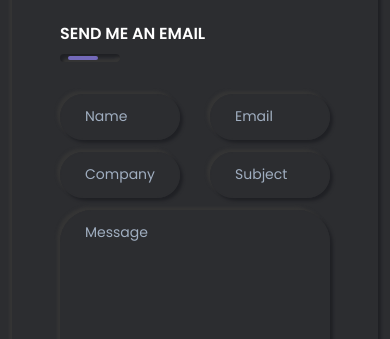
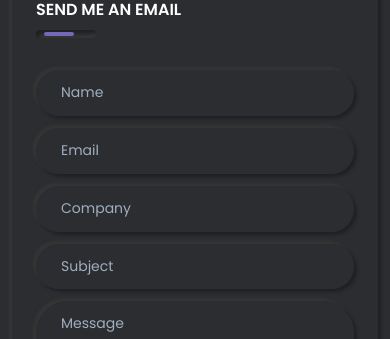
Before and after one commit to sir-radar/portfolio, a Vue app: page /contact in a window 390 px wide. Shown: the part 1458-1797 px from the top of the page. Built offline with nearby package versions, Linux system fonts and the light colour scheme.

Commit message:
fix issue with mobile responsiveness

```diff
--- a/src/App.vue
+++ b/src/App.vue
@@ -47,7 +47,7 @@
 
       <div class="z-10 w-full md:w-3/4 md:pr-2">
         <router-view
-          class="p-12 bg-app-black rounded-2 shadow-app"
+          class="p-6 md:p-12 bg-app-black rounded-2 shadow-app"
           :class="{'bg-app-light shadow-app-light': state.theme === 'light'}"
           v-slot="{ Component }">
           <transition name="fade" mode="out-in">
--- a/src/components/ProjectFrame.vue
+++ b/src/components/ProjectFrame.vue
@@ -1,5 +1,5 @@
 <template>
-  <div class="relative w-1/3 px-4 py-4">
+  <div class="relative w-full px-4 py-4 md:w-1/3">
     <div
       class="p-2 shadow-app-inner h-188 rounded-1"
       :class="{'shadow-app-light-inner': state.theme === 'light'}"
--- a/src/pages/Contact.vue
+++ b/src/pages/Contact.vue
@@ -49,8 +49,8 @@
       </h3>
       <BigDivider class="mb-8" />
       <form @submit.prevent="sendEmail">
-        <div class="flex w-full mb-3">
-          <div class="w-1/2 pr-15">
+        <div class="flex flex-col w-full mb-3 md:flex-row">
+          <div class="w-full mb-3 md:w-1/2 md:pr-15 md:mb-0">
             <div
               class="w-full shadow-app rounded-2"
               :class="{'shadow-app-light': state.theme === 'light'}"
@@ -64,7 +64,7 @@
               />
             </div>
           </div>
-          <div class="w-1/2 pl-15">
+          <div class="w-full md:w-1/2 md:pl-15">
           <div
             class="w-full shadow-app rounded-2"
             :class="{'shadow-app-light': state.theme === 'light'}"
@@ -79,8 +79,8 @@
           </div>
           </div>
         </div>
-        <div class="flex w-full mb-3">
-          <div class="w-1/2 pr-15">
+        <div class="flex flex-col w-full mb-3 md:flex-row">
+          <div class="w-full mb-3 md:w-1/2 md:pr-15 md:mb-0">
             <div
               class="w-full shadow-app rounded-2"
               :class="{'shadow-app-light': state.theme === 'light'}"
@@ -94,7 +94,7 @@
               />
             </div>
           </div>
-          <div class="w-1/2 pl-15">
+          <div class="w-full md:w-1/2 md:pl-15">
           <div
             class="w-full shadow-app rounded-2"
             :class="{'shadow-app-light': state.theme === 'light'}"
--- a/src/pages/Home.vue
+++ b/src/pages/Home.vue
@@ -6,7 +6,7 @@
       >
       Samson Nwokike
     </h1>
-    <div class="relative mb-6 text-xl text-muted">
+    <div class="relative mb-6 text-sm md:text-xl text-muted">
       <h1 class="h-5">
         <a href="" id="typewrite" data-period="3000" data-type='[ "Hi, there ✌.", "Samson here!", "I am a Frontend developer", "with some experience in Backend development.", "I am a Creative", "and a Football lover." ]'>
           <span class="uppercase wrap"></span>
--- a/tailwind.config.js
+++ b/tailwind.config.js
@@ -54,15 +54,15 @@ module.exports = {
       app: '3px 3px 3px #202125, -3px -3px 3px #353535',
       'app-light': '3px 3px 3px #cdcdcd, -3px -3px 3px #fafafa',
       'app-inner': 'inset 3px 3px 3px #202125, inset -3px -3px 3px #353535',
-      'app-light-inner': 'inset 3px 3px 3px #cdcdcd, -3px -3px 3px #fafafa',
+      'app-light-inner': 'inset 3px 3px 6px #cdcdcd, -3px -3px 3px #fafafa',
       'app-sm': '2px 2px 2px #202125, -2px -2px 2px #353535',
       'app-light-sm': '2px 2px 2px #cdcdcd, -2px -2px 2px #fafafa',
       'app-sm-inner': 'inset 2px 2px 2px #202125, inset -2px -2px 2px #353535',
-      'app-light-sm-inner': 'inset 2px 2px 2px #cdcdcd, inset -2px -2px 2px #fafafa',
+      'app-light-sm-inner': 'inset 2px 2px 4px #cdcdcd, inset -2px -2px 2px #fafafa',
       'app-xsm-inner':
         'inset 1.5px 1.5px 1.5px #202125, inset -1.5px -1.5px 1.5px #353535',
       'app-light-xsm-inner':
-        'inset 1.5px 1.5px 1.5px #cdcdcd, inset -1.5px -1.5px 1.5px #fafafa',
+        'inset 1.5px 1.5px 3px #cdcdcd, inset -1.5px -1.5px 1.5px #fafafa',
     },
     borderRadius: {
       '1': '1rem',
```
